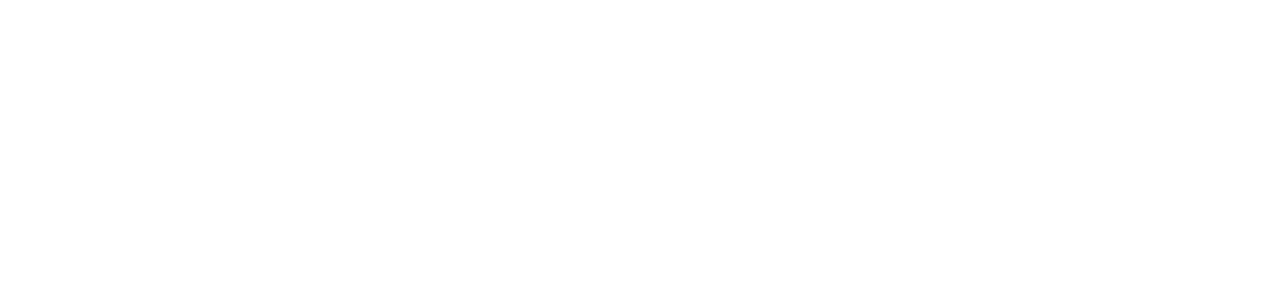
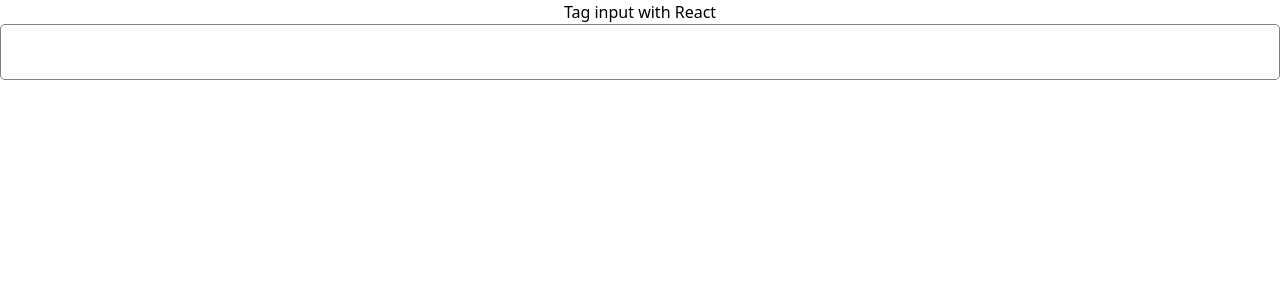
Before and after one commit to muhammedhashimcp/React-Features, a React (Create React App) app: page / in a window 1280 px wide. Shown: the top 300 px of the page. Built offline with nearby package versions, Linux system fonts and the light colour scheme; the HTML template or start-up script is replaced by a standard one.

Commit message:
react-category-tag-react-dojo

```diff
--- a/src/App.css
+++ b/src/App.css
@@ -1,60 +1,33 @@
 .App {
   text-align: center;
 }
+.tag-container{
+	min-width: 60%;
+	display: flex;
+	flex-wrap: wrap;
+	min-height: 40px;
+	border: 1px solid gray;
+	border-radius: 5px;
+	padding: 10px;
 
-.App-header {
-  display: flex;
-  flex-direction: column;
-  align-items: center;
-  justify-content: center;
-  font-size: calc(10px + 1.5vmin);
 }
+.tag{
+	display:flex;
+	align-items: center;
+	padding: 5px ;
+	border: 1px solid gray;
+	height: 25px;
+	border-radius: 5px;
+	margin: 2px 5px 2px 0px;
 
-.App-link {
-  color: #61dafb;
 }
-
-@keyframes App-logo-spin {
-  from {
-    transform: rotate(0deg);
-  }
-  to {
-    transform: rotate(360deg);
-  }
+.tag-container input{
+border:none;
+flex: 1;
+outline: none;
+padding: 5px;
 }
-
-.characters {
-  list-style: none;
-  padding-left: 0;
+.tag span{
+margin-left: 5px;
+cursor: pointer;
 }
-
-.characters li {
-  display: flex;
-  align-items: center;
-  border: solid 2px #d0d0d0;
-  border-radius: .2em;
-  padding: .5em .8em .5em .5em;
-  margin-bottom: 1em;
-}
-
-.characters p {
-  max-width: none;
-  font-weight: bold;
-  margin: 0;
-}
-
-.characters-thumb {
-  overflow: hidden;
-  flex-shrink: 0;
-  width: 2em;
-  height: 2em;
-  background-color: #e8e8e8;
-  padding: .5em;
-  margin-right: .5em;
-}
-
-.characters-thumb img {
-  display: block;
-  width: 100%;
-  height: auto;
-}
--- a/src/App.js
+++ b/src/App.js
@@ -1,10 +1,41 @@
-import React from 'react';
+import React, { useState } from 'react';
 import './App.css';
 
 function App() {
-	return <div className="App">
+	const [tags, setTags] = useState([]);
+	const addTag = (e) => {
+		console.log(e.target.value, e.key);
+		if (e.key === 'Enter') {
+			console.log('inside the enter');
+			if (e.target.value.length > 0) {
+				setTags([...tags, e.target.value]);
+				console.log(tags);
+			}
+			e.target.value = '';
+		}
+	};
+	const removeTag = (removedTag) => {
+		console.log(removedTag,'hello');
+		const newTags = tags.filter((tag) => tag !== removedTag);
+		setTags(newTags);
+	};
+	// console.log(tags);
 
-	</div>;
+	return (
+		<div className="App">
+			<h1>Tag input with React</h1>
+			<div className="tag-container">
+				{tags.map((tag, index) => (
+					<div key={index} className="tag">
+						{tag}
+						<span onClick={() => removeTag(tag)}>x</span>
+					</div>
+				))}
+
+				<input type="text" onKeyDown={addTag} />
+			</div>
+		</div>
+	);
 }
 
 export default App;
```
